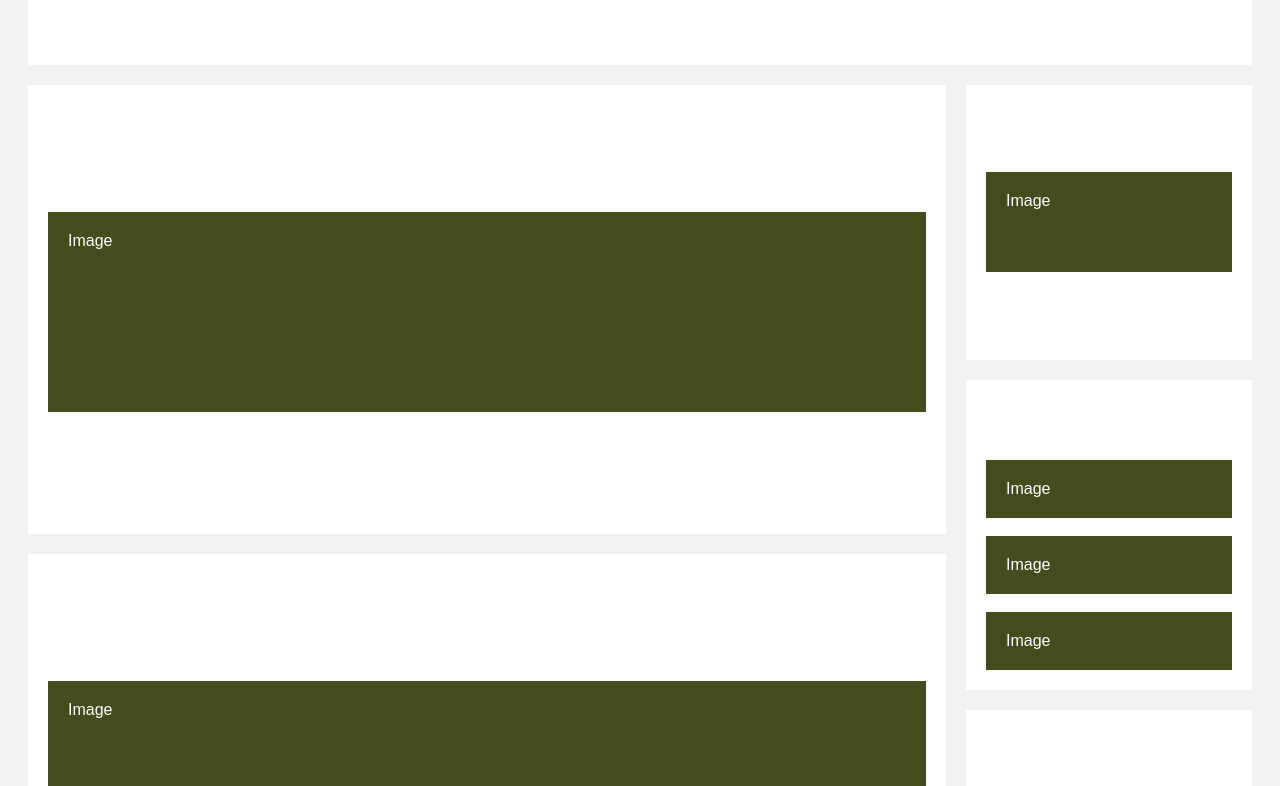
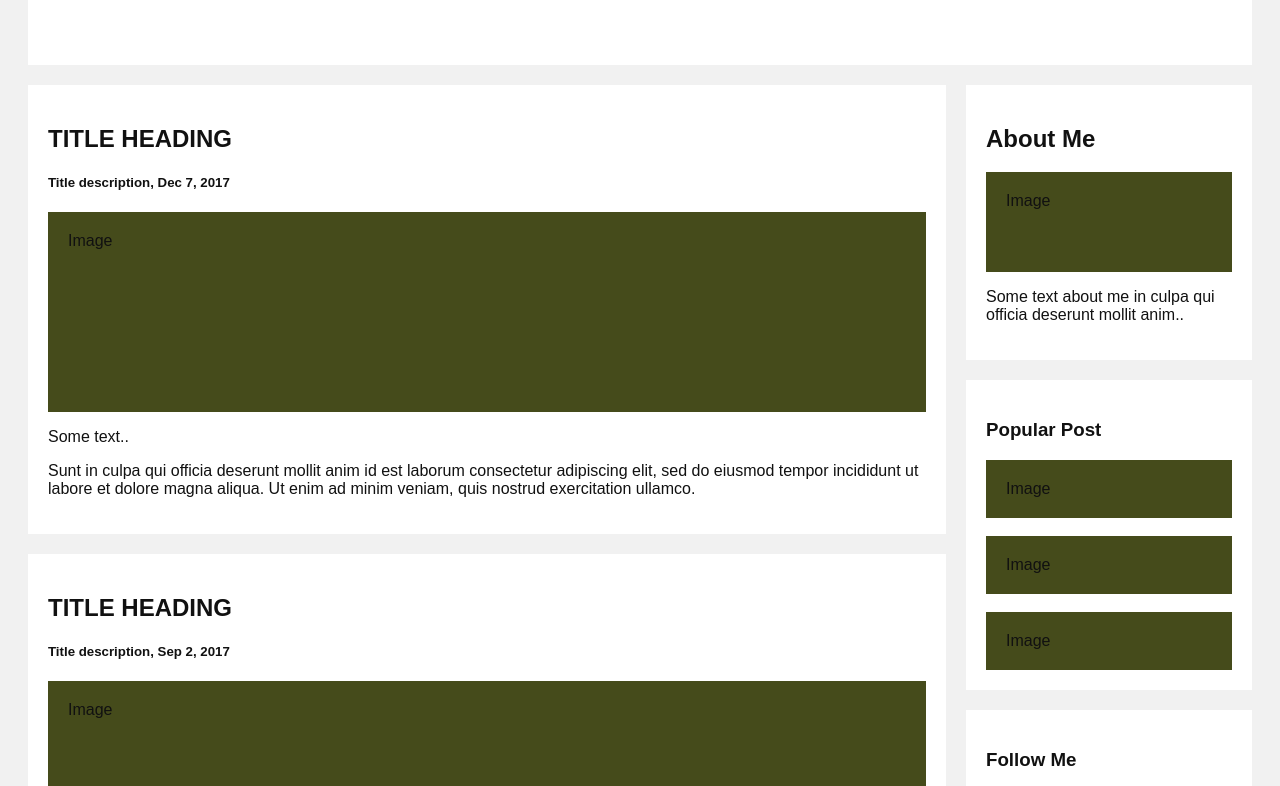
Before and after one commit to Sarahtarian/Sarahtarian.github.io, a plain HTML site: page index.html in a window 1280 px wide. Shown: the part 192-978 px from the top of the page. Drawn offline with Linux system fonts and the light colour scheme.

Commit message:
changing text color

```diff
--- a/index.html
+++ b/index.html
@@ -4,7 +4,8 @@
 <meta name="viewport" content="width=device-width, initial-scale=1">
 <style>
 * {
-  color: #FFFFFF;
+  /* This color changes ALL text color */
+  color: #111111;
   box-sizing: border-box;
 }
 
```
